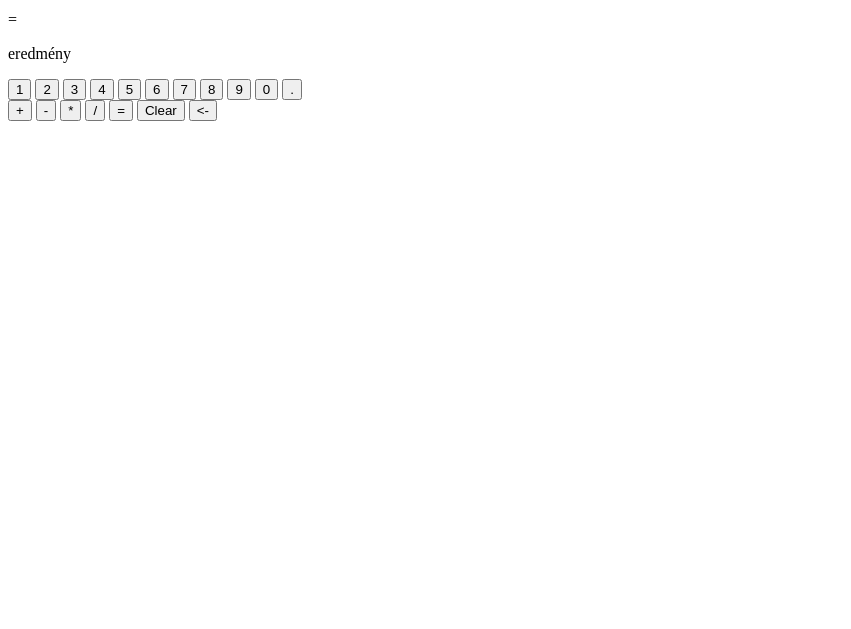
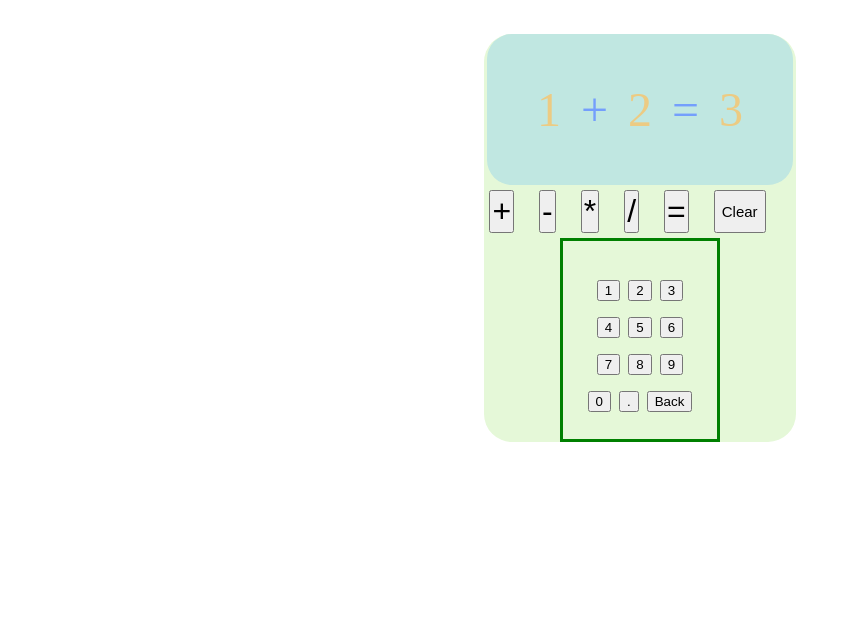
Before and after one commit to codeByMihaly/Calculator, a plain HTML site: page index.html in a window 1280 px wide. Shown: the part 171-800 px from the top of the page, without its empty margins (0-851 px from the left). Drawn offline with Linux system fonts and the light colour scheme.

Commit message:
added some id-s and classes for operators and numbers, half of the css is finished

```diff
--- a/index.html
+++ b/index.html
@@ -11,38 +11,40 @@
 
   <h1 id="h1">Calculator</h1>
 
-  <div>
-    <div>
-      <p>1</p>
-      <p>+</p>
-      <p>2</p>
-      <p>=</p>
-      <p>eredmény</p>
+  <div class="calculator">
+    <div class="math">
+      <p id="op1">1</p>
+      <p id="operator">+</p>
+      <p id="op2">2</p>
+      <p id="even">=</p>
+      <p id="result">3</p>
     </div>
 
-    <div>
-      <button>1</button>
-      <button>2</button>
-      <button>3</button>
-      <button>4</button>
-      <button>5</button>
-      <button>6</button>
-      <button>7</button>
-      <button>8</button>
-      <button>9</button>
-      <button>0</button>
-      <button>.</button>
+     <div class="operators">
+      <button id="opPlus">+</button>
+      <button id="opMinus">-</button>
+      <button id="opMult">*</button>
+      <button id="opDiv">/</button>
+      <button id="opEven">=</button>
+      <button id="opClear">Clear</button> <br>
     </div>
 
-    <div>
-      <button>+</button>
-      <button>-</button>
-      <button>*</button>
-      <button>/</button>
-      <button>=</button>
-      <button>Clear</button>
-      <button><-</button>
+    <div class="numbers">
+      <button id="num1">1</button>
+      <button id="num2">2</button>
+      <button id="num3">3</button> <br>
+      <button id="num4">4</button>
+      <button id="num5">5</button>
+      <button id="num6">6</button> <br>
+      <button id="num7">7</button>
+      <button id="num8">8</button>
+      <button id="num9">9</button> <br>
+      <button id="num0">0</button>
+      <button id="num.">.</button>
+      <button id="numBack">Back</button>
     </div>
+
+
   </div>
 
   <script src=script.js></script>
--- a/style.css
+++ b/style.css
@@ -0,0 +1,74 @@
+* {
+    text-align: center;
+}
+
+body {
+    margin: 35px;
+    width: auto;
+    height: auto;
+}
+
+h1 {
+    display: inline-block;
+    font-size: 4em;
+    padding: 5px 10px;
+    color: #eccb83;
+    background-color: #749ffc;
+    max-width: 0 400px 0 400px;
+    border-radius: 25px;
+
+}
+
+.calculator {
+ background-color: rgb(229, 248, 216);
+ width: fit-content;
+ margin: auto;
+ border-radius: 28px;
+}
+
+.math {
+    display: flex;
+    justify-content: center;
+    gap: 20px;
+    font-size: 3em;
+    width: fit-content;
+    margin: auto;
+    background-color: rgb(192, 231, 225);
+    padding: 0 50px 0 50px;
+    border-radius: 25px;
+}
+
+#op1, #op2, #result {
+    color: #eccb83;
+}
+
+#operator, #even {
+    color:#749ffc;
+}
+
+.operators {
+    display: flex;
+    width: fit-content;
+    justify-content: space-evenly;
+    margin: auto;
+    padding: 5px;
+    gap: 25px;
+    background-color: rgb(229, 248, 216);
+}
+
+.numbers {
+    padding: 25px;
+    font-size: 2em;
+    display: inline-block;
+    border: solid green;
+}
+
+#opPlus, #opMinus, #opMult, #opDiv, #opEven{
+    font-size: 2em;
+    padding: 1px;
+
+}
+
+#opClear {
+    font-size: 15px;
+}
```
